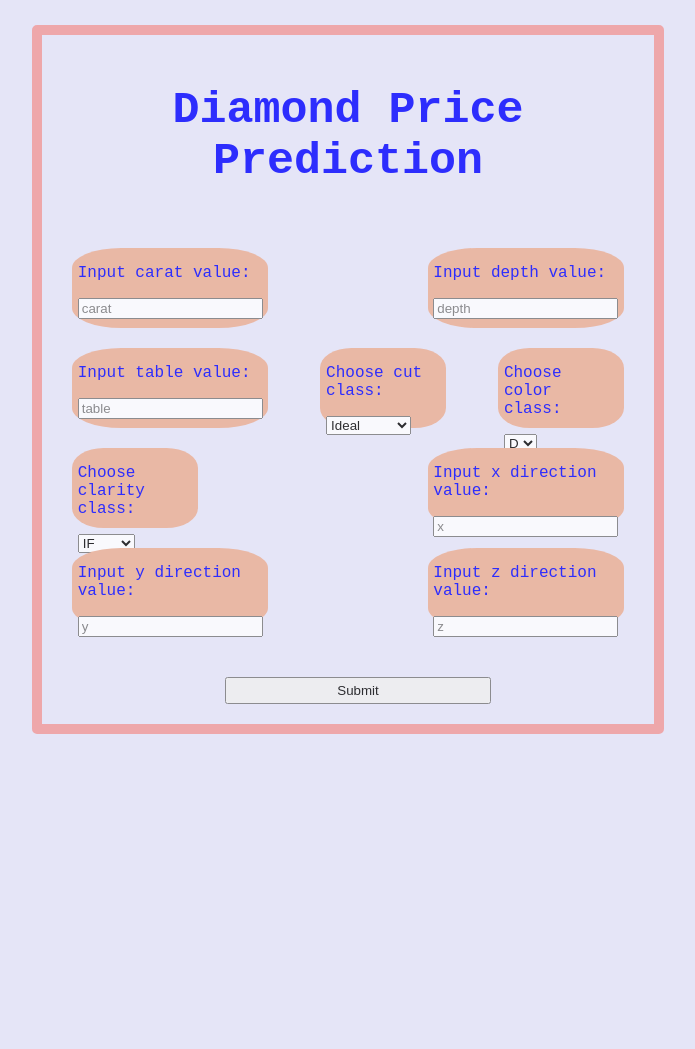
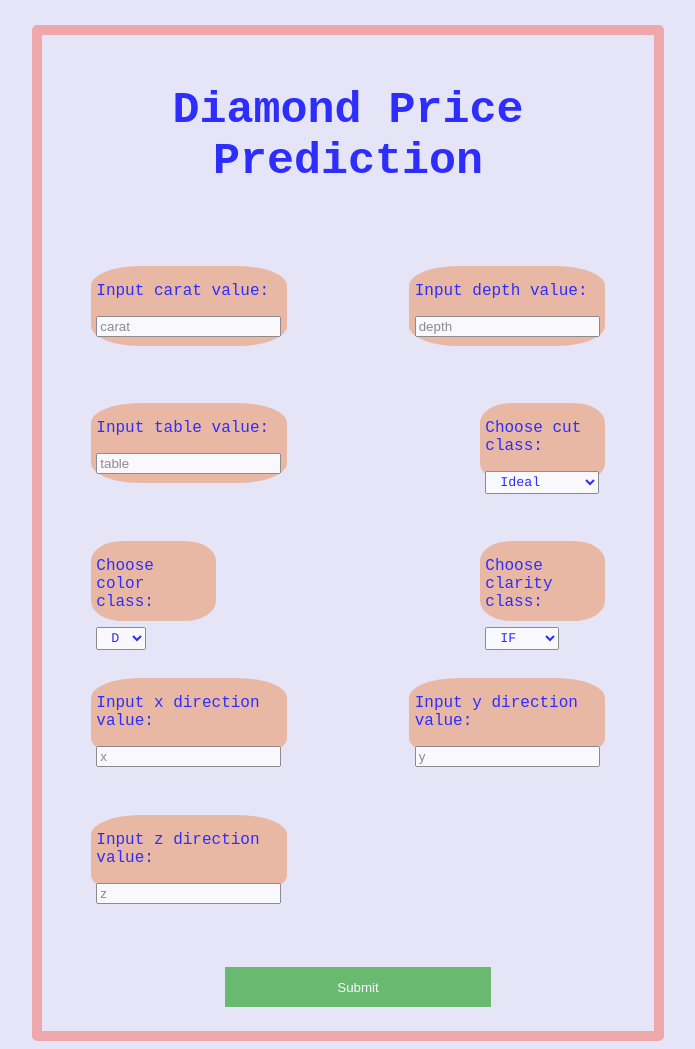
Before and after one commit to mkaucic/Predvidanje-cijene-dijamanta, a Flask app: page /index in a window 1280 px wide. Shown: the whole page, without its empty margins (292-987 px from the left). Before the commit the page ends 734 px from the top, so only its background shows below. Run offline with Flask 2, Linux system fonts and the light colour scheme.

Commit message:
stvarno gotov projekt

```diff
--- a/static/css/styles.css
+++ b/static/css/styles.css
@@ -45,7 +45,7 @@ body {
 }
 
 #submit{
-    width: 20em;  height: 2em;
+    width: 20em;  height: 3em;
 }
 
 /*prediction element in first flexbox container*/
@@ -86,7 +86,7 @@ body {
   flex-wrap: wrap;
   height: 80px;
   width: 90%;
-  margin: 10px;
+  margin: 5%;
   padding-left: 1%;
   padding-right: 1%;
   flex: 0 1 20%;
@@ -98,3 +98,26 @@ body {
     font-family: 'Courier New', Courier, monospace;
     color:blue;
 }
+
+input[type=text] {
+    transition: width 0.4s ease-in-out;
+  }
+
+input[type=text]:focus {
+    width: 100%;
+  }
+
+  input[type=submit]{
+    background-color: #4CAF50;
+    border: none;
+    color: white;
+    margin: 4px 2px;
+    cursor: pointer;
+  }
+
+  select {
+    color: blue;
+    padding: 2px 10px;
+    *background: #58B14C;
+    font-family: Courier;
+  }
```
